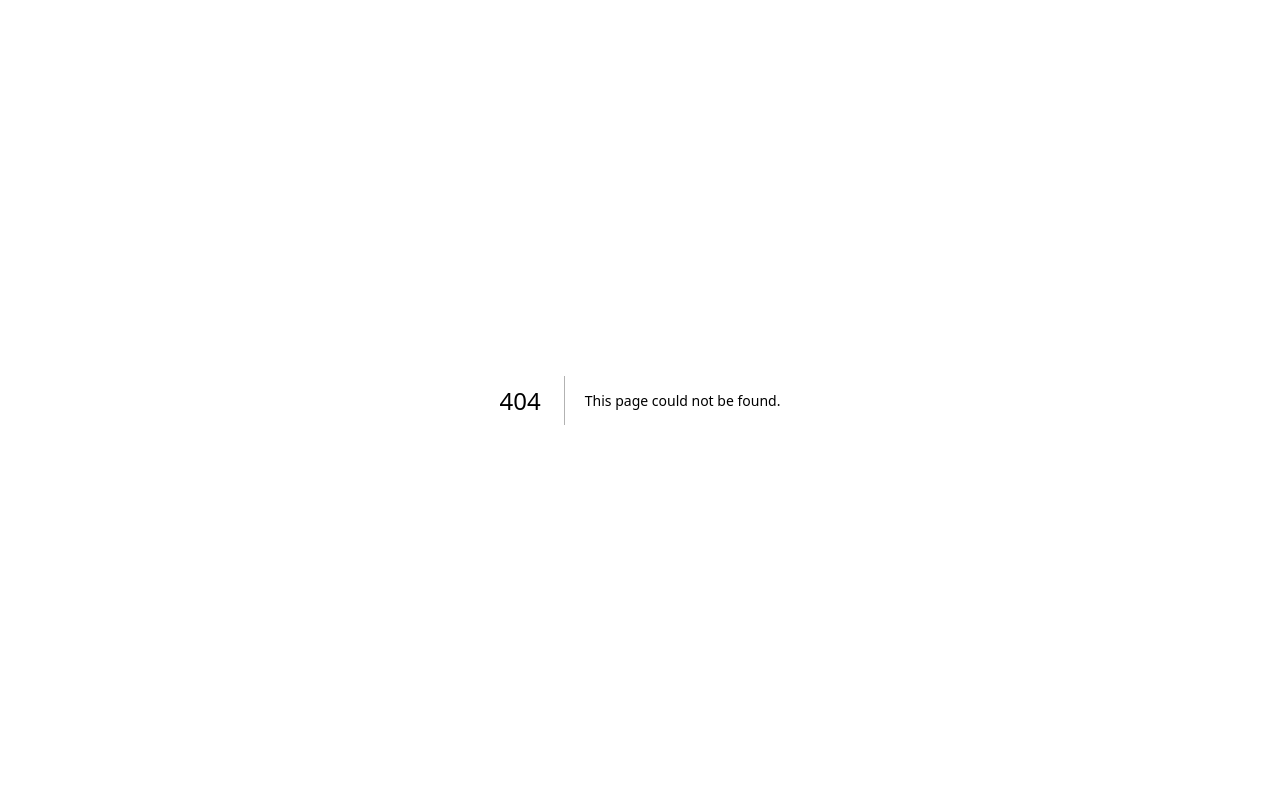
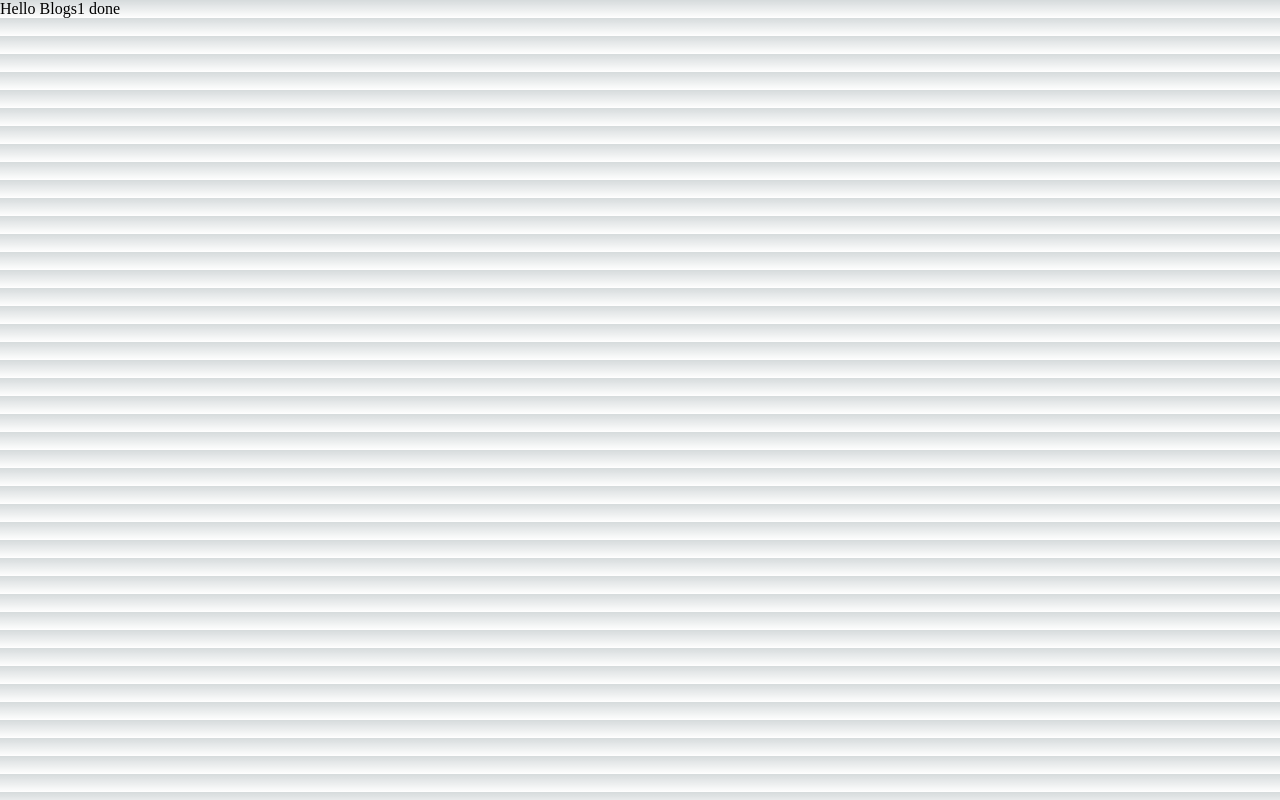
Before and after one commit to Jaichouhan/next_js_project, a Next.js app: page /blog/blog1 in a window 1280 px wide. Before the commit this address had no page. Built offline with nearby package versions, Linux system fonts and the light colour scheme.

Commit message:
folder with file routing done

```diff
--- /dev/null
+++ b/pages/blog/blog1.js
@@ -0,0 +1,5 @@
+const blog1 = () => {
+  return <div>Hello Blogs1 done</div>;
+};
+
+export default blog1;
--- /dev/null
+++ b/pages/blog/blog2.js
@@ -0,0 +1,5 @@
+const blog2 = () => {
+  return <div>Hello Blogs2 done</div>;
+};
+
+export default blog2;
```
